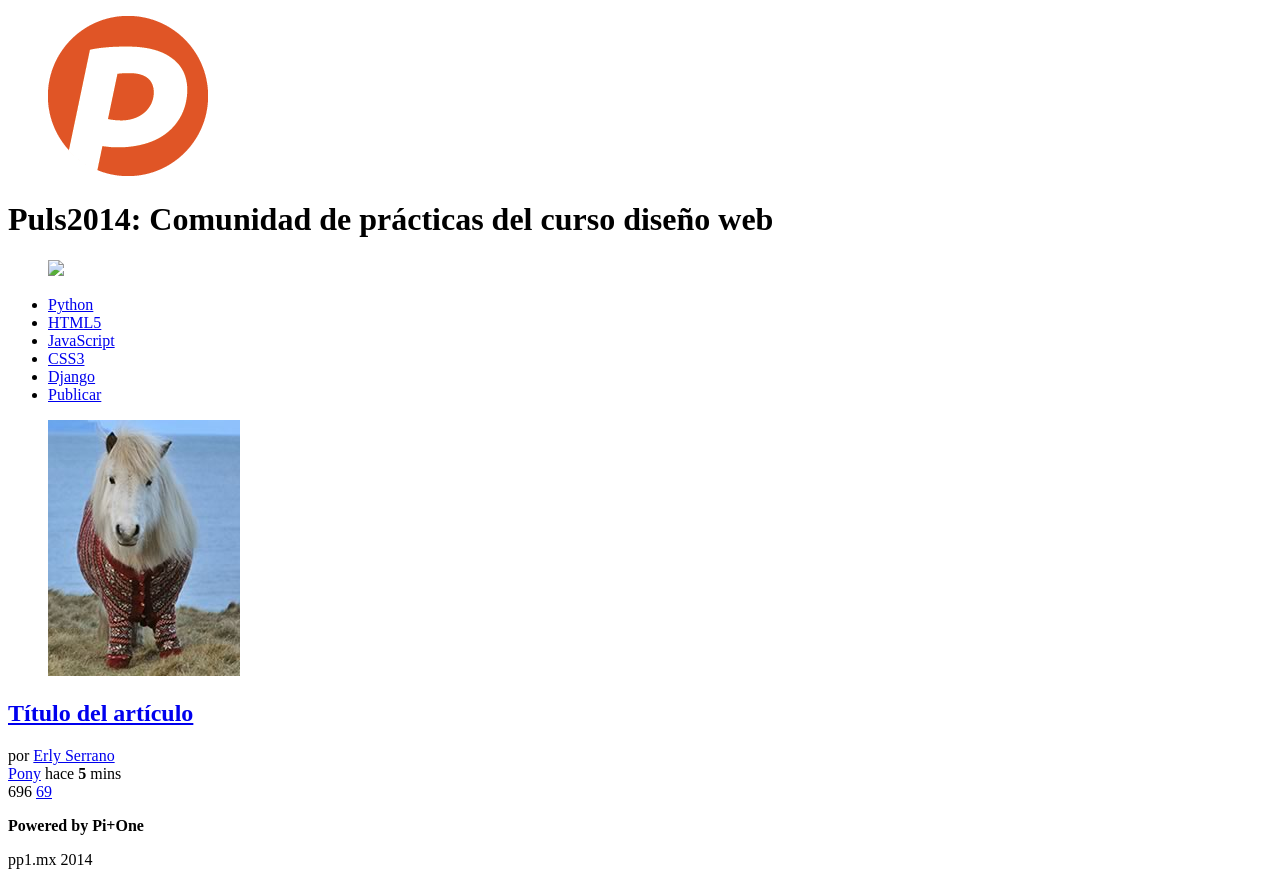
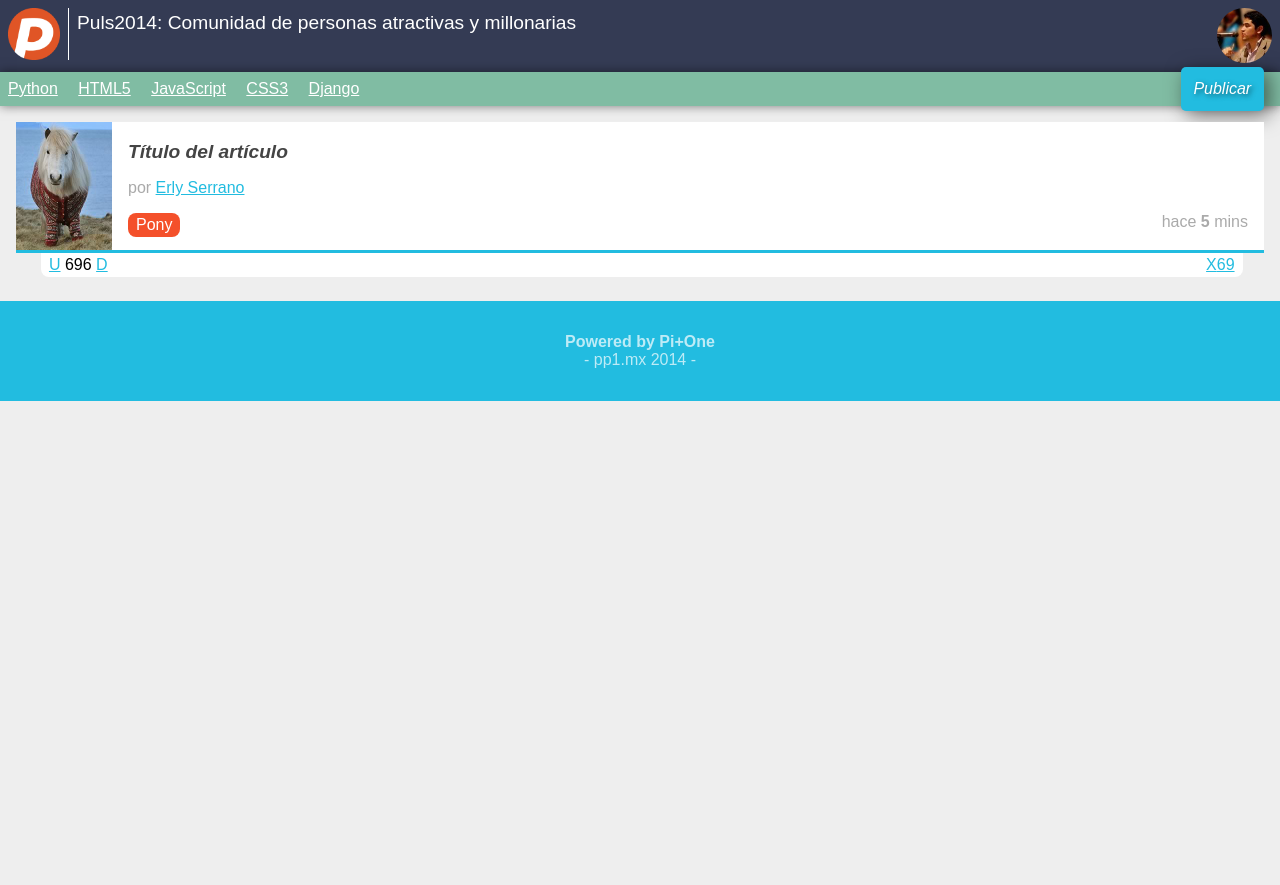
Before and after one commit to erlysr/Pulse-2014-4ta-Generacion, a plain HTML site: page Practica Clase 2/index.html in a window 1280 px wide. After the commit the page ends 800 px from the top, so only its background shows below. Drawn offline with Linux system fonts and the light colour scheme.

Commit message:
Fin clase 2

```diff
--- /dev/null
+++ b/Practica Clase 2/css/estilos.css
@@ -0,0 +1,183 @@
+a
+{
+	color: #22BCE0;
+}
+body
+{
+	background: #EEEEEE;
+	font-family: Arial;
+	font-size: 16px;
+}
+footer
+{
+	color: rgba(255, 255, 255, 0.7);
+	background: #22BCE0;
+	text-align: center;
+	padding: 1em;
+}
+footer p:first-child
+{
+	margin-bottom: 0;
+}
+footer p:last-child
+{
+	margin-top: 0;
+}
+footer p:last-child:after
+{
+	content: " -";
+}
+footer p:last-child:before
+{
+	content: "- ";
+}
+header
+{
+	background: #343B54;
+	color: white;
+	padding: 0.5em;
+	overflow: hidden;
+	position: relative;
+}
+header figure
+{
+	float: left;
+}
+header h1
+{
+	font-size: 1.2em;
+	font-weight: normal;
+	margin: 0.2em 70px 0 0;
+}
+header #avatar
+{
+	margin: 0.5em 0.5em 0 0;
+	position: absolute;
+	top: 0;
+	right: 0;
+}
+header #avatar img
+{
+	border-radius: 50%;
+	width: 55px;
+}
+header #logo img
+{
+	border-right: 1px solid white;
+	margin-right: 0.5em;
+	width: 52px;
+	padding-right: 0.5em;
+}
+nav
+{
+	background: #80BCA3;
+	padding: 0 0.5em;
+	position: relative;
+	box-shadow: rgba(0, 0, 0, 0.5) 0px 0px 10px;
+}
+nav ul #publicar_nav
+{
+	position: absolute;
+	top: -0.3em;
+	right: 0;
+}
+nav ul #publicar_nav a
+{
+	background: #22BCE0;
+	padding: 0.5em 0.5em;
+	font-style: italic;
+	padding: 0.8em;
+	border-radius: 5px;
+	text-decoration: none;
+	text-shadow: rgba(0, 0, 0, 0.5) 2px 2px 5px;
+	box-shadow: rgba(0, 0, 0, 0.5) 5px 5px 20px;
+
+}
+nav ul
+{
+	list-style: none;
+	margin: 0;
+	padding: 0;
+}
+nav ul li
+{
+	display: inline-block;
+	margin: 0 1em 0 0;
+}
+nav ul li a
+{
+	color: white;
+	display: block;
+	padding: 0.5em 0;
+}
+#contenido
+{
+	margin: 1em;
+}
+#contenido .item
+{
+	background: white;
+	border-bottom: 3px solid #22BCE0;
+	margin-bottom: 3em;
+	min-height: 128px;
+	position: relative;
+}
+#contenido .item .autor_item
+{
+	color: #AAA;
+}
+#contenido .item .datos_item
+{
+	margin: 1em 1em 0 0;
+	text-align: right;
+}
+#contenido .item .datos_item .fecha_item
+{
+	color: #AAA;
+}
+#contenido .item .datos_item .tag_item
+{
+	background: #F4502A;
+	color: white;
+	padding: 0.2em 0.5em;
+	border-radius: 0.5em;
+	float: left;
+	display: inline-block;
+	text-decoration: none;
+}
+#contenido .item .imagen_item
+{
+	float: left;
+	margin: 0 1em 0 0;
+}
+#contenido .item .imagen_item img
+{
+	width: 96px;
+}
+#contenido .item .titulo_item
+{
+	font-size: 1.2em;
+	font-style: italic;
+	padding-top: 1em;
+}
+#contenido .item .titulo_item a
+{
+	color: #444;
+	text-decoration: none;
+}
+#contenido .item .votacion
+{
+	background: white;
+	border-radius: 0 0 0.5em 0.5em;
+	left: 2%;
+	margin-top: 3px;
+	padding: 0.2em 0.5em;
+	position: absolute;
+	top: 100%;
+	width: 95%;
+}
+#contenido .item .votacion .comentarios_item,
+#contenido .item .votacion .guardar_item
+{
+	float: right;
+}
--- a/Practica Clase 2/index.html
+++ b/Practica Clase 2/index.html
@@ -2,15 +2,17 @@
 <html lang="es">
 <head>
 	<meta charset="utf-8"/>
-	<meta description="Práctica del curso de diseño web mejorando.la"/>
+	<meta name="description" content="Práctica del curso de diseño web mejorando.la"/>
 	<title>Puls2014: Comunidad de prácticas del curso diseño web</title>
+	<link rel="stylesheet" type="text/css" href="css/normalize.css">
+	<link rel="stylesheet" type="text/css" href="css/estilos.css">
 </head>
 <body>
 	<header>
 		<figure id="logo">
 			<img src="logo.png"/>
 		</figure>
-		<h1>Puls2014: Comunidad de prácticas del curso diseño web</h1>
+		<h1>Puls2014: Comunidad de personas atractivas y millonarias</h1>
 		<figure id="avatar">
 			<img src="avatar.jpg"/>
 		</figure>
@@ -45,11 +47,11 @@
 				</span>
 			</div>
 			<div class="votacion">
-				<a href="#" class="up"></a>
+				<a href="#" class="up">U</a>
 				696
-				<a href="#" class="down"></a>
+				<a href="#" class="down">D</a>
 				<a class="comentarios_item" href="#">69</a>
-				<a class="guardar_item" href="#"></a>
+				<a class="guardar_item" href="#">X</a>
 			</div>
 		</article>
 	</section>
```
Also changed, not shown: Practica Clase 2/avatar.jpg (added), Practica Clase 2/css/normalize.css (added), Practica Clase 2/mockup Puls2014.png (deleted), Practica Clase 2/muckup puls2014.png (added).
